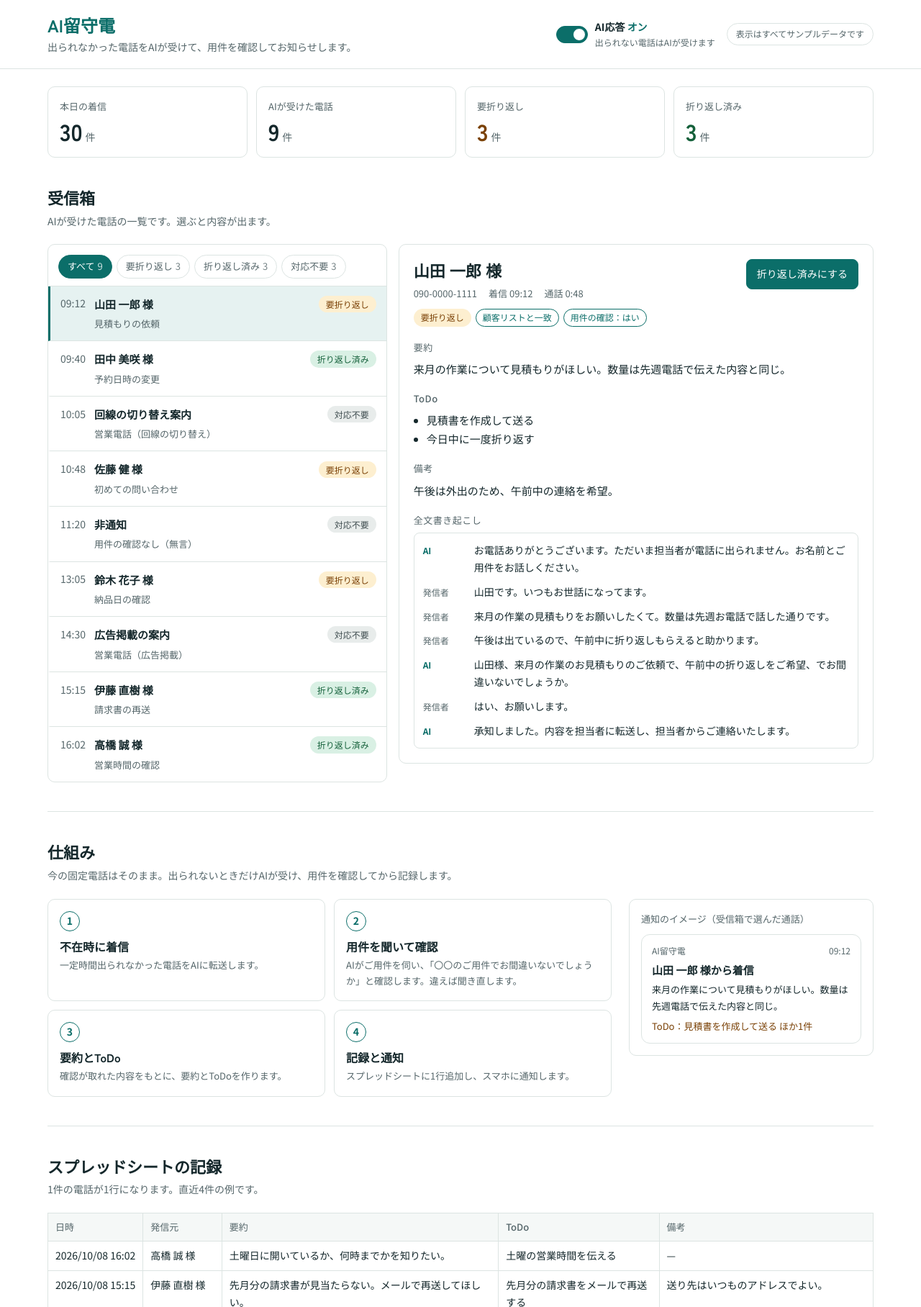
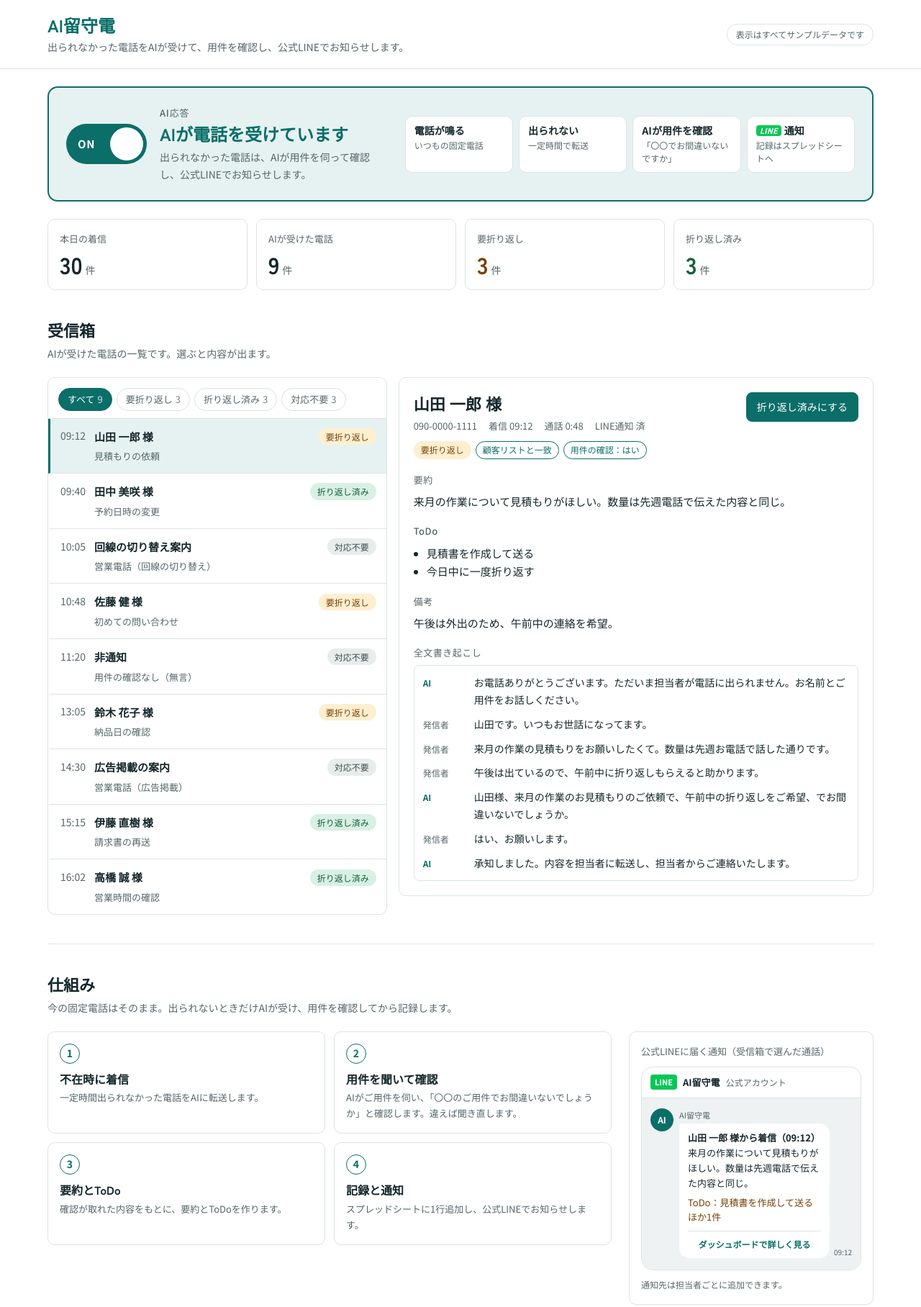
Before and after one commit to Kazuhiko0228/ai-rusuden-demo, a plain HTML site: page index.html in a window 1280 px wide. Shown: the top 1816 px of the page at 72% size. Drawn offline with Linux system fonts and the light colour scheme.

Commit message:
AI応答ON/OFFを大きなパネルに、通知を公式LINEのイメージに変更
Co-Authored-By: Claude Opus 5.5 <noreply@anthropic.com>

```diff
--- a/index.html
+++ b/index.html
@@ -39,17 +39,32 @@ header{border-bottom:1px solid var(--line)}
 .hdr{display:flex;align-items:center;justify-content:space-between;gap:12px;padding:18px 16px;flex-wrap:wrap}
 .brand h1{font-size:24px;color:var(--accent)}
 .brand p{margin:2px 0 0;color:var(--sub);font-size:14px}
-.hdr-right{display:flex;align-items:center;gap:16px;flex-wrap:wrap}
-.ai-switch{display:flex;align-items:center;gap:10px}
-.switch{position:relative;width:44px;height:24px;border-radius:999px;border:1px solid var(--line);background:var(--gray-bg);padding:0;flex:none;transition:background .15s}
-.switch .knob{position:absolute;top:2px;left:2px;width:18px;height:18px;border-radius:50%;background:#FFFFFF;border:1px solid var(--line);transition:left .15s}
-.switch[aria-checked="true"]{background:var(--accent);border-color:var(--accent)}
-.switch[aria-checked="true"] .knob{left:22px;border-color:var(--accent)}
-.sw-label{font-size:14px;font-weight:700}
-.sw-label span{color:var(--accent)}
-.switch[aria-checked="false"] + div .sw-label span{color:var(--sub)}
-.sw-note{font-size:12px;color:var(--sub)}
 .pill{border:1px solid var(--line);border-radius:999px;padding:4px 12px;font-size:12px;color:var(--sub);white-space:nowrap}
+
+/* mode (AI応答 ON/OFF) */
+.mode{margin-top:24px;padding:24px;border:2px solid var(--accent);background:var(--accent-soft);border-radius:14px;
+  display:grid;grid-template-columns:minmax(0,5fr) minmax(0,7fr);gap:24px;align-items:center;transition:background .2s,border-color .2s}
+.mode[data-on="false"]{border-color:var(--line);background:var(--gray-bg)}
+@media (max-width:880px){.mode{grid-template-columns:minmax(0,1fr);padding:20px}}
+.mode-main{display:flex;gap:18px;align-items:center}
+.mode-kicker{font-size:13px;color:var(--sub);font-weight:500;letter-spacing:.06em}
+.mode-title{font-family:"Zen Kaku Gothic New",sans-serif;font-size:24px;font-weight:700;line-height:1.35;margin-top:2px}
+.mode[data-on="true"] .mode-title{color:var(--accent)}
+.mode-desc{font-size:14px;color:var(--sub);margin-top:4px}
+.bigswitch{position:relative;flex:none;width:112px;height:56px;border-radius:999px;border:0;padding:0;background:#9AA7A5;transition:background .2s}
+.bigswitch[aria-checked="true"]{background:var(--accent)}
+.bigswitch .knob{position:absolute;top:5px;left:5px;width:46px;height:46px;border-radius:50%;background:#FFFFFF;transition:left .2s}
+.bigswitch[aria-checked="true"] .knob{left:61px}
+.bigswitch .bs{position:absolute;top:50%;transform:translateY(-50%);font-size:15px;font-weight:700;color:#FFFFFF;letter-spacing:.04em}
+.bigswitch .bs-on{left:16px}.bigswitch .bs-off{right:14px}
+.bigswitch[aria-checked="true"] .bs-off,.bigswitch[aria-checked="false"] .bs-on{display:none}
+.mode-flow{list-style:none;margin:0;padding:0;display:grid;grid-template-columns:repeat(4,minmax(0,1fr));gap:8px;counter-reset:f}
+@media (max-width:560px){.mode-flow{grid-template-columns:minmax(0,1fr)}}
+.mode-flow li{position:relative;background:#FFFFFF;border:1px solid var(--line);border-radius:10px;padding:10px 12px;font-size:13px;transition:opacity .2s}
+.mode-flow li b{display:block;font-size:14px;line-height:1.4}
+.mode-flow li span{color:var(--sub);font-size:12px;line-height:1.5;display:block;margin-top:2px}
+.mode-flow li.off{opacity:.38}
+.mode-flow .line-mark{display:inline-block;font-size:11px;font-weight:700;color:#FFFFFF;background:#06C755;border-radius:4px;padding:0 5px;margin-right:4px;vertical-align:1px}
 
 /* stats */
 .stats{display:grid;grid-template-columns:repeat(4,1fr);gap:12px;padding-top:24px}
@@ -116,11 +131,21 @@ header{border-bottom:1px solid var(--line)}
 .step p{margin:4px 0 0;font-size:13px;color:var(--sub)}
 .phone{padding:16px}
 .phone .cap{font-size:13px;color:var(--sub);margin:0 0 10px}
-.notif{border:1px solid var(--line);border-radius:12px;padding:12px 14px}
-.notif .row1{display:flex;justify-content:space-between;font-size:12px;color:var(--sub)}
-.notif .ttl{font-weight:700;margin-top:4px}
-.notif .body{font-size:13px;margin-top:4px}
-.notif .todo-line{font-size:13px;margin-top:6px;color:var(--amber-fg)}
+.line-frame{border:1px solid var(--line);border-radius:16px;overflow:hidden}
+.line-head{display:flex;align-items:center;gap:8px;padding:10px 12px;border-bottom:1px solid var(--line);font-size:13px;font-weight:700}
+.line-badge{font-size:11px;font-weight:700;color:#FFFFFF;background:#06C755;border-radius:4px;padding:1px 6px}
+.line-head .acct{color:var(--sub);font-weight:400;font-size:12px}
+.line-body{background:#EEF2F3;padding:14px 12px 16px}
+.line-msg{display:grid;grid-template-columns:32px minmax(0,1fr);gap:8px;align-items:start}
+.line-av{width:32px;height:32px;border-radius:50%;background:var(--accent);color:#FFFFFF;font-size:12px;font-weight:700;display:flex;align-items:center;justify-content:center}
+.line-name{font-size:11px;color:var(--sub);margin-bottom:3px}
+.line-row{display:flex;align-items:flex-end;gap:6px}
+.line-bubble{background:#FFFFFF;border-radius:4px 14px 14px 14px;padding:10px 12px;font-size:13px;line-height:1.6;min-width:0}
+.line-bubble .ttl{font-weight:700}
+.line-bubble .todo-line{margin-top:6px;color:var(--amber-fg)}
+.line-bubble .open{display:block;margin-top:8px;padding-top:8px;border-top:1px solid var(--line);color:var(--accent);font-weight:700;text-align:center;font-size:12px}
+.line-time{font-size:10px;color:var(--sub);white-space:nowrap}
+.line-note{font-size:12px;color:var(--sub);margin:10px 0 0}
 
 /* sheet */
 .sheet{width:100%;border-collapse:collapse;font-size:14px}
@@ -145,23 +170,28 @@ footer{border-top:1px solid var(--line);padding:24px 0 40px;color:var(--sub);fon
   <div class="hdr wrap">
     <div class="brand">
       <h1>AI留守電</h1>
-      <p>出られなかった電話をAIが受けて、用件を確認してお知らせします。</p>
+      <p>出られなかった電話をAIが受けて、用件を確認し、公式LINEでお知らせします。</p>
     </div>
-    <div class="hdr-right">
-      <!-- デモ表示のみ。実際の回線の転送設定とは連動していません -->
-      <div class="ai-switch">
-        <button type="button" class="switch" id="ai-switch" role="switch" aria-checked="true" aria-labelledby="ai-switch-label"><span class="knob"></span></button>
-        <div>
-          <div class="sw-label" id="ai-switch-label">AI応答 <span id="ai-state">オン</span></div>
-          <div class="sw-note" id="ai-note">出られない電話はAIが受けます</div>
-        </div>
-      </div>
-      <span class="pill">表示はすべてサンプルデータです</span>
-    </div>
+    <span class="pill">表示はすべてサンプルデータです</span>
   </div>
 </header>
 
 <main class="wrap">
+  <!-- AI応答 ON/OFF（デモ表示のみ。実際の回線の転送設定とは連動していません） -->
+  <div class="mode" id="mode" data-on="true">
+    <div class="mode-main">
+      <button type="button" class="bigswitch" id="ai-switch" role="switch" aria-checked="true" aria-label="AI応答">
+        <span class="bs bs-on">ON</span><span class="bs bs-off">OFF</span><span class="knob"></span>
+      </button>
+      <div>
+        <div class="mode-kicker">AI応答</div>
+        <div class="mode-title" id="mode-title"></div>
+        <div class="mode-desc" id="mode-desc"></div>
+      </div>
+    </div>
+    <ol class="mode-flow" id="mode-flow"></ol>
+  </div>
+
   <!-- 2. 数値の帯 -->
   <div class="stats" aria-label="本日の数値">
     <div class="stat card"><div class="label">本日の着信</div><div class="value">30<small>件</small></div></div>
@@ -198,11 +228,15 @@ footer{border-top:1px solid var(--line);padding:24px 0 40px;color:var(--sub);fon
         <li class="step card"><span class="n">1</span><h3>不在時に着信</h3><p>一定時間出られなかった電話をAIに転送します。</p></li>
         <li class="step card"><span class="n">2</span><h3>用件を聞いて確認</h3><p>AIがご用件を伺い、「〇〇のご用件でお間違いないでしょうか」と確認します。違えば聞き直します。</p></li>
         <li class="step card"><span class="n">3</span><h3>要約とToDo</h3><p>確認が取れた内容をもとに、要約とToDoを作ります。</p></li>
-        <li class="step card"><span class="n">4</span><h3>記録と通知</h3><p>スプレッドシートに1行追加し、スマホに通知します。</p></li>
+        <li class="step card"><span class="n">4</span><h3>記録と通知</h3><p>スプレッドシートに1行追加し、公式LINEでお知らせします。</p></li>
       </ol>
       <div class="phone card">
-        <p class="cap">通知のイメージ（受信箱で選んだ通話）</p>
-        <div class="notif" id="notif"></div>
+        <p class="cap">公式LINEに届く通知（受信箱で選んだ通話）</p>
+        <div class="line-frame">
+          <div class="line-head"><span class="line-badge">LINE</span>AI留守電<span class="acct">公式アカウント</span></div>
+          <div class="line-body" id="notif"></div>
+        </div>
+        <p class="line-note">通知先は担当者ごとに追加できます。</p>
       </div>
     </div>
   </section>
@@ -320,6 +354,7 @@ const SOURCE_TAG = {
 };
 
 let filter = "all";
+let aiOn = true;
 let selectedId = CALLS[0].id;
 
 const $ = (id) => document.getElementById(id);
@@ -368,6 +403,7 @@ function renderDetail() {
           <span class="tnum">${esc(c.tel)}</span>
           <span>着信 <time>${c.time}</time></span>
           <span>通話 <span class="tnum">${c.dur}</span></span>
+          <span>LINE通知 済</span>
         </div>
         <div class="d-tags">${badge(c.status)}${SOURCE_TAG[c.source]}${CHECK_TAG[c.check]}</div>
       </div>
@@ -388,10 +424,35 @@ function renderDetail() {
 function renderNotif() {
   const c = CALLS.find((x) => x.id === selectedId);
   $("notif").innerHTML = `
-    <div class="row1"><span>AI留守電</span><time>${c.time}</time></div>
-    <div class="ttl">${esc(c.name)}から着信</div>
-    <div class="body">${esc(c.summary)}</div>
-    ${c.todo.length ? `<div class="todo-line">ToDo：${esc(c.todo[0])}${c.todo.length > 1 ? ` ほか${c.todo.length - 1}件` : ""}</div>` : ""}`;
+    <div class="line-msg">
+      <div class="line-av">AI</div>
+      <div>
+        <div class="line-name">AI留守電</div>
+        <div class="line-row">
+          <div class="line-bubble">
+            <div class="ttl">${esc(c.name)}から着信（${c.time}）</div>
+            <div>${esc(c.summary)}</div>
+            ${c.todo.length ? `<div class="todo-line">ToDo：${esc(c.todo[0])}${c.todo.length > 1 ? ` ほか${c.todo.length - 1}件` : ""}</div>` : ""}
+            <span class="open">ダッシュボードで詳しく見る</span>
+          </div>
+          <time class="line-time">${c.time}</time>
+        </div>
+      </div>
+    </div>`;
+}
+
+function renderMode() {
+  const on = aiOn;
+  $("mode").dataset.on = String(on);
+  $("ai-switch").setAttribute("aria-checked", String(on));
+  $("mode-title").textContent = on ? "AIが電話を受けています" : "AIはお休み中です";
+  $("mode-desc").textContent = on
+    ? "出られなかった電話は、AIが用件を伺って確認し、公式LINEでお知らせします。"
+    : "電話はいつもどおり鳴ります。出られなかった電話もAIは受けません。";
+  const steps = on
+    ? [["電話が鳴る", "いつもの固定電話", true], ["出られない", "一定時間で転送", true], ["AIが用件を確認", "「〇〇でお間違いないですか」", true], ['<i class="line-mark">LINE</i>通知', "記録はスプレッドシートへ", true]]
+    : [["電話が鳴る", "いつもの固定電話", true], ["出られない", "そのまま鳴り続けます", true], ["AIが用件を確認", "オフの間は受けません", false], ['<i class="line-mark">LINE</i>通知', "通知・記録もなし", false]];
+  $("mode-flow").innerHTML = steps.map(([t, d, act]) => `<li class="${act ? "" : "off"}"><b>${t}</b><span>${d}</span></li>`).join("");
 }
 
 function renderSheet() {
@@ -425,14 +486,10 @@ $("detail").addEventListener("click", (e) => {
   renderAll();
 });
 
-$("ai-switch").addEventListener("click", (e) => {
-  const on = e.currentTarget.getAttribute("aria-checked") !== "true";
-  e.currentTarget.setAttribute("aria-checked", String(on));
-  $("ai-state").textContent = on ? "オン" : "オフ";
-  $("ai-note").textContent = on ? "出られない電話はAIが受けます" : "AIは受けません。電話は通常どおり鳴ります";
-});
 
-renderAll(); renderSheet();
+$("ai-switch").addEventListener("click", () => { aiOn = !aiOn; renderMode(); });
+
+renderMode(); renderAll(); renderSheet();
 </script>
 </body>
 </html>
```
